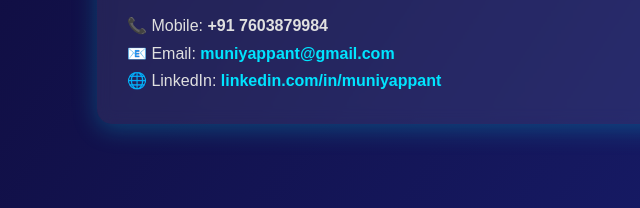
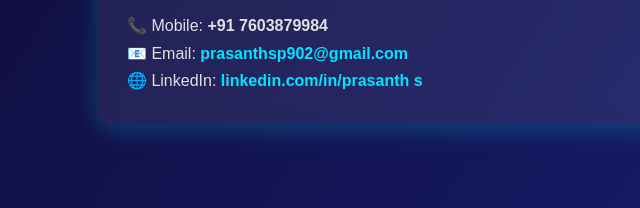
Before and after one commit to david1335-phantom/Prasanth.io, a plain HTML site: page index.html in a window 1280 px wide. Shown: the part 1643-1851 px from the top of the page, 13-653 px from the left. Drawn offline with Linux system fonts and the light colour scheme.

Commit message:
Update index.html

```diff
--- a/index.html
+++ b/index.html
@@ -241,8 +241,8 @@
         <section id="contact">
             <h2>Contact</h2>
             <p>📞 Mobile: <strong>+91 7603879984</strong></p>
-            <p>📧 Email: <a href="mailto:prasanth9179@gmail.com">muniyappant@gmail.com</a></p>
-            <p>🌐 LinkedIn: <a href="https://linkedin.com" target="_blank">linkedin.com/in/muniyappant</a></p>
+            <p>📧 Email: <a href="mailto:prasanth9179@gmail.com">prasanthsp902@gmail.com</a></p>
+            <p>🌐 LinkedIn: <a href="https://linkedin.com" target="_blank">linkedin.com/in/prasanth s</a></p>
         </section>
     </div>
 
```
